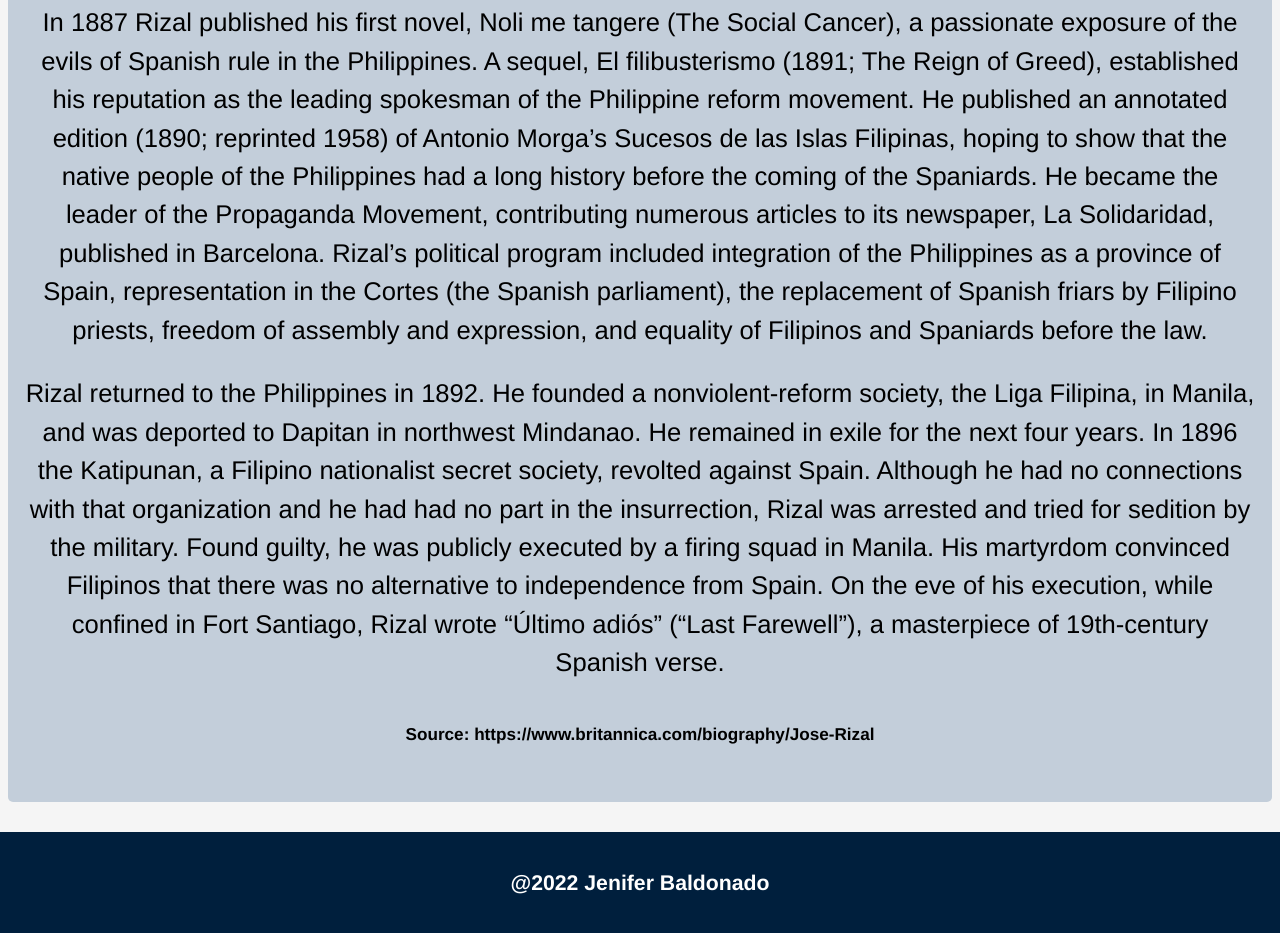
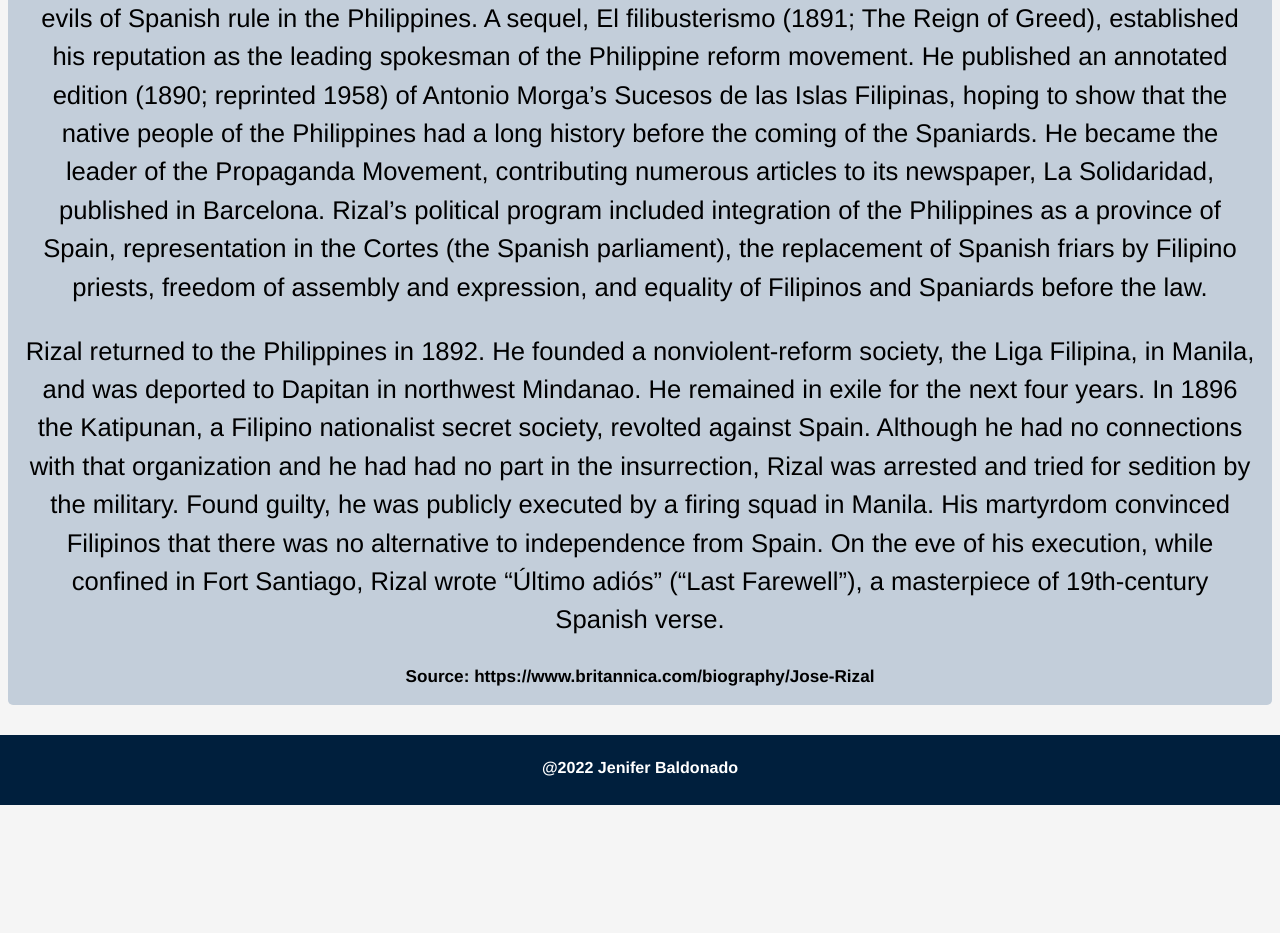
Before and after one commit to JenBaldonado/tribute-page-jose-rizal, a plain HTML site: page index.html in a window 1280 px wide. Shown: the part 935-1868 px from the top of the page. After the commit the page ends 1740 px from the top, so only its background shows below. Drawn offline with Linux system fonts and the light colour scheme.

Commit message:
Updated: edited footer and subtittle

```diff
--- a/index.html
+++ b/index.html
@@ -10,7 +10,7 @@
 <body>
   <main id="main">
     <h1 id="title">Dr. Jose P. Rizal</h1>
-    <p>The man who inspires Filipinos to be patriotic</p>
+    <p>A Filipino nationalist, writer and polymath</p>
     <figure id="img-div">
         <img id="image" src="https://sa.kapamilya.com/absnews/abscbnnews/media/2022/news/06/19/20220619-joserizal.jpg"
         alt="Painting of the life of Dr. Jose Rizal" />
@@ -34,7 +34,7 @@ The son of a prosperous landowner, Rizal was educated in Manila and at the Unive
 </body>
 <footer>
   <div class="copyright">
-  <h5>@2022 Jenifer Baldonado</h5>
+  <h6>@2022 Jenifer Baldonado</h6>
   </div>
 </footer>
 </html>
--- a/styles.css
+++ b/styles.css
@@ -1,3 +1,11 @@
+* {
+  border-style: border-box;
+  margin: 0;
+  padding: 0;
+}
+
+
+
 body {
     font-family: Helvetica, sans-serif;
     font-size: 1.6rem;
@@ -72,29 +80,28 @@ main {
     text-align: center;
   }
 
+  .divider {
+    background-color:#001F3D;
+    height: 5px;
+  }
+
   section {
     display: block;
 }
 
-  h5 {
-    text-align: center;
-    color: white;
-    display: block;
-  }
 
+
+
+  /* Footer */
   footer {
     background-color: #001F3D;
-    height: 150px;
+    height: 70px;
   }
 
   .copyright {
-    display: flex;
-    justify-content: center;
-  }
-
-  .divider {
-    background-color:#001F3D;
-    height: 5px;
+    font-size: 24px;
+    color: white;
+    padding: 20px 0;
   }
 
   a {
```
